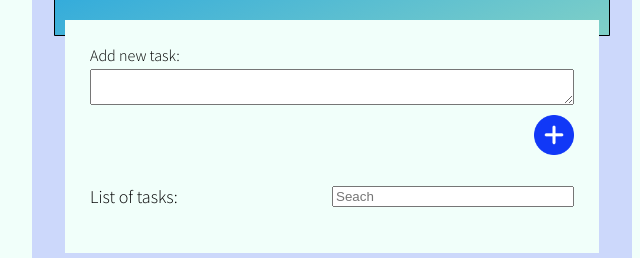
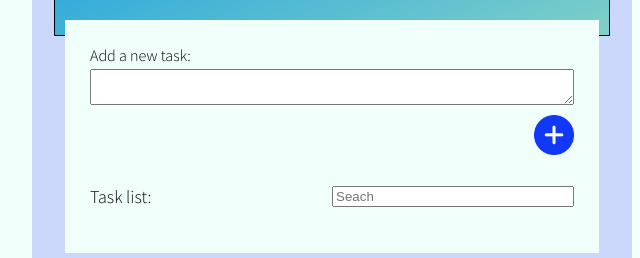
Before and after one commit to marta-probierz/todo, a plain HTML site: page index.html in a window 1280 px wide. Shown: the part 211-469 px from the top of the page, 308-948 px from the left. Drawn offline with Linux system fonts and the light colour scheme.

Commit message:
Update index.html

```diff
--- a/index.html
+++ b/index.html
@@ -23,18 +23,18 @@
 <div class="container-other">
     <form class="form">
         <div class="form-area">
-            <label for="todotask" class="form-label" style="font-size: 16px;">Add new task:</label>
+            <label for="todotask" class="form-label" style="font-size: 16px;">Add a new task:</label>
             <textarea name="todotask" id="todotask"></textarea>
         </div>
         <div class="form-area">
-            <input type="image" src="add.png" title="Add new task">
+            <input type="image" src="add.png" title="Add a new task">
         </div>
     </form>
 
 <div class="container-bottom">
     <section class="listoftasks">
         <div class="listoftasks-header">
-            <div class='lists'>List of tasks:</div>
+            <div class='lists'>Task list:</div>
             <form class="listoftasks-search-form">
                 <input type="search" class="listoftasks-list" placeholder="Seach">
             </form>
@@ -50,7 +50,7 @@
 <div id="bottom-tasks">
     <section class="newtask">
         <h3 class="element-date"></h3>
-        <button class="newtask-delete" title="Delete the task"></button>
+        <button class="newtask-delete" title="Delete"></button>
     </section>
 <div class="element-text"></div>
 </div>
```
